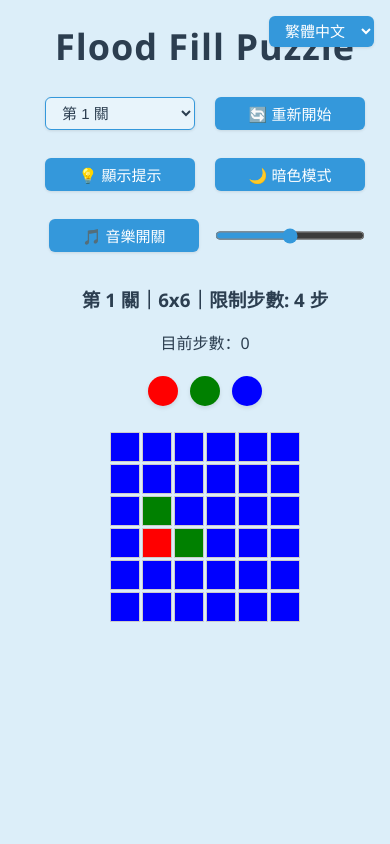
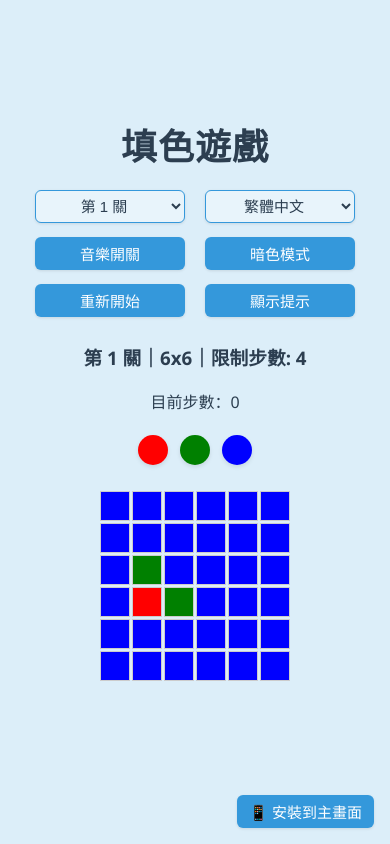
Before and after one commit to WingKawa/FloodFillGame, a plain HTML site: page index.html in a window 390 px wide. Drawn offline with Linux system fonts and the light colour scheme.

Commit message:
Improve the experience on mobile

```diff
--- a/index.html
+++ b/index.html
@@ -3,6 +3,7 @@
 
 <head>
 	<meta charset="UTF-8">
+	<meta name="viewport" content="width=device-width, initial-scale=1.0, user-scalable=no">
 	<title>Flood Fill Puzzle</title>
 	<style>
 		@media (max-width: 768px) {
@@ -28,6 +29,10 @@
 			padding: 0;
 			box-sizing: border-box;
 			overflow-x: hidden;
+
+			min-height: 100vh;
+			display: flex;
+			justify-content: center;
 		}
 
 		body.dark {
@@ -90,7 +95,9 @@
 			transform: translateY(-1px);
 		}
 
-		#levelSelect {
+		#levelSelect,
+		#langSelect {
+			text-align: center;
 			background-color: #e8f4fb;
 			color: #2c3e50;
 			border: 1px solid #3498db;
@@ -127,10 +134,8 @@
 			justify-content: center;
 			margin: 10px auto;
 			max-width: 90vw;
-			/* background-color: #d4e9f5; */
 			padding: 10px;
 			border-radius: 10px;
-			/* box-shadow: 0 0 10px rgba(0, 0, 0, 0.05); */
 		}
 
 		.cell {
@@ -201,13 +206,16 @@
 			flex-direction: column;
 			align-items: center;
 			justify-content: flex-start;
+			flex-grow: 0;
+			height: auto;
+			justify-content: flex-start;
 		}
 
 		.row {
 			display: flex;
 			justify-content: center;
 			gap: 8px;
-			margin: 8px 0;
+			margin: 1px 0;
 			flex-wrap: wrap;
 		}
 
@@ -235,36 +243,32 @@
 </head>
 
 <body>
-	<select id="langSelect" onchange="setLanguage(this.value)"
-		style="position: fixed; top: 10px; right: 10px; z-index: 1000;">
-		<option value="zh-TW">繁體中文</option>
-		<option value="zh-CN">简体中文</option>
-		<option value="en">English</option>
-		<option value="ja">日本語</option>
-	</select>
 	<div class="container">
-		<h1>Flood Fill Puzzle</h1>
+		<h1 id="gameTitle">Flood Fill Puzzle</h1>
 		<div class="row">
 			<select id="levelSelect" onchange="loadLevel(parseInt(this.value))"></select>
-			<button onclick="resetLevel()">🔄 重新開始</button>
+			<select id="langSelect" onchange="setLanguage(this.value)">
+				<option value="zh-TW">繁體中文</option>
+				<option value="zh-CN">简体中文</option>
+				<option value="en">English</option>
+				<option value="ja">日本語</option>
+			</select>
 		</div>
 		<div class="row">
-			<button onclick="toggleHint()">💡 顯示提示</button>
-			<button onclick="toggleDarkMode()">🌙 暗色模式</button>
+			<button onclick="toggleMusic()">音樂開關</button>
+			<button onclick="toggleDarkMode()">暗色模式</button>
 		</div>
 		<div class="row">
-			<button onclick="toggleMusic()">🎵 音樂開關</button>
-			<!-- <label for="volume">音量</label> -->
-			<input type="range" id="volume" min="0" max="1" step="0.01" value="0.5" onchange="bgm.volume = this.value">
+			<button onclick="resetLevel()">重新開始</button>
+			<button onclick="toggleHint()">顯示提示</button>
 		</div>
-		<button id="installBtn" style="display:none; position: fixed; bottom: 10px; right: 10px; z-index: 1000;">📱
-			安裝到主畫面</button>
 		<audio id="bgm" src="./peaceful-piano-background-music-218762.mp3" loop autoplay></audio>
 		<audio id="fillSound" src="ui-pop-sound-316482.mp3" preload="auto"></audio>
 		<div id="preview"></div>
 		<div id="palette"></div>
 		<div id="gameBoard"></div>
 		<div id="message"></div>
+		<button id="installBtn" style="display: inline-block; position: fixed; bottom: 10px; right: 10px; z-index: 1000;">📱安裝到主畫面</button>
 	</div>
 	<script>
 		let levels = [];
@@ -344,7 +348,7 @@
 
 			const t = translations[localStorage.getItem('lang') || 'zh-TW'];
 			document.getElementById("preview").innerHTML = `
-        <h3>${t.select.replace('請選擇想玩的關卡', '第')} ${level.id} 關｜${level.size}x${level.size}｜${t.limitMove}: ${level.solution.length + 2} 步${bestText}</h3>
+        <h3>${t.nowLevel} ${level.id} ${t.nowLevel2}｜${level.size}x${level.size}｜${t.limitMove}: ${level.solution.length + 2} ${bestText}</h3>
         <p id="hint" style="display: none"></p>
         <p id="moveCount">${t.move}：0</p>
       `;
@@ -598,19 +602,19 @@
 
 		const translations = {
 			'zh-TW': {
-				restart: '🔄 重新開始', hint: '💡 顯示提示', dark: '🌙 暗色模式', music: '🎵 音樂開關', select: '請選擇想玩的關卡', limitMove: '限制步數', move: '目前步數', best: '最佳步數：', win: '🎉 恭喜通關！', newRecord: '🌟 新紀錄！最佳步數：', failed: '❌ 超出步數限制，挑戰失敗！'
+				restart: '重新開始', hint: '顯示提示', dark: '暗色模式', music: '音樂開關', select: '請選擇想玩的關卡', nowLevel: '第', nowLevel2: '關', limitMove: '限制步數', move: '目前步數', best: '最佳步數：', win: '🎉 恭喜通關！', newRecord: '🌟 新紀錄！最佳步數：', failed: '❌ 超出步數限制，挑戰失敗！'
 			},
 			'zh-CN': {
 				install: '添加到主畫面',
-				restart: '🔄 重新开始', hint: '💡 显示提示', dark: '🌙 深色模式', music: '🎵 音乐开关', select: '请选择想玩的关卡', limitMove: '限制步数', move: '当前步数', best: '最佳步数：', win: '🎉 恭喜通关！', newRecord: '🌟 新纪录！最佳步数：', failed: '❌ 超出步数限制，挑战失败！'
+				restart: '重新开始', hint: '显示提示', dark: '深色模式', music: '音乐开关', select: '请选择想玩的关卡', nowLevel: '第', nowLevel2: '关', limitMove: '限制步数', move: '当前步数', best: '最佳步数：', win: '🎉 恭喜通关！', newRecord: '🌟 新纪录！最佳步数：', failed: '❌ 超出步数限制，挑战失败！'
 			},
 			'en': {
 				install: 'Install to Home Screen',
-				restart: '🔄 Restart', hint: '💡 Show Hint', dark: '🌙 Dark Mode', music: '🎵 Toggle Music', select: 'Select a level to play', limitMove: 'Moves limited', move: 'Moves used', best: 'Best: ', win: '🎉 You Win!', newRecord: '🌟 New Record! Best: ', failed: '❌ Out of moves! Try again!'
+				restart: 'Restart', hint: 'Show Hint', dark: 'Dark Mode', music: 'Toggle Music', select: 'Select a level to play', nowLevel: 'Level', nowLevel2: '', limitMove: 'Moves limited', move: 'Moves used', best: 'Best: ', win: '🎉 You Win!', newRecord: '🌟 New Record! Best: ', failed: '❌ Out of moves! Try again!'
 			},
 			'ja': {
 				install: 'ホーム画面に追加',
-				restart: '🔄 やり直し', hint: '💡 ヒント表示', dark: '🌙 ダークモード', music: '🎵 音楽切替', select: 'レベルを選択してください', limitMove: '制限の手数', move: '現在の手数', best: 'ベスト：', win: '🎉 クリア！', newRecord: '🌟 新記録！ベスト：', failed: '❌ 手数オーバー、失敗！'
+				restart: 'やり直し', hint: 'ヒント表示', dark: 'ダークモード', music: '音楽切替', select: 'レベルを選択してください', nowLevel: 'レベル', nowLevel2: '', limitMove: '制限の手数', move: '現在の手数', best: 'ベスト：', win: '🎉 クリア！', newRecord: '🌟 新記録！ベスト：', failed: '❌ 手数オーバー、失敗！'
 			}
 		};
 
@@ -620,12 +624,20 @@
 		}
 
 		function applyLanguage() {
+			const titleMap = {
+				'zh-TW': '填色遊戲',
+				'zh-CN': '填色游戏',
+				'en': 'Flood Fill Puzzle',
+				'ja': '塗りつぶしパズル'
+			};
 			const lang = localStorage.getItem('lang') || 'zh-TW';
 			const t = translations[lang];
 			document.querySelector('button[onclick="resetLevel()"]').textContent = t.restart;
 			document.querySelector('button[onclick="toggleHint()"]').textContent = t.hint;
 			document.querySelector('button[onclick="toggleDarkMode()"]').textContent = t.dark;
 			document.querySelector('button[onclick="toggleMusic()"]').textContent = t.music;
+			const titleEl = document.getElementById('gameTitle');
+			if (titleEl) titleEl.textContent = titleMap[lang];
 			const installBtn = document.getElementById('installBtn');
 			if (installBtn) installBtn.innerHTML = '📱 ' + (t.install || '安裝到主畫面');
 			const defaultOption = document.querySelector('#levelSelect option[disabled]');
@@ -633,7 +645,6 @@
 
 			renderLevelButtons();
 
-			// 如果目前有載入的關卡，重繪 preview
 			if (typeof currentLevelId !== 'undefined' && levels.length > 0) {
 				const level = levels.find(l => l.id === currentLevelId);
 				if (level) {
@@ -641,7 +652,7 @@
 					const bestRecord = localStorage.getItem(bestKey);
 					const bestText = bestRecord ? `｜${t.best}${bestRecord}` : "";
 					document.getElementById("preview").innerHTML = `
-        <h3>${t.select.replace('請選擇想玩的關卡', '第')} ${level.id} 關｜${level.size}x${level.size}｜${t.limitMove}: ${level.solution.length + 2} 步${bestText}</h3>
+        <h3>${t.nowLevel} ${level.id} ${t.nowLevel2}｜${level.size}x${level.size}｜${t.limitMove}: ${level.solution.length + 2} ${bestText}</h3>
         <p id="hint" style="display: ${hintVisible ? 'block' : 'none'}"></p>
         <p id="moveCount">${t.move}：${usedMoves}</p>
       `;
--- a/service-worker.js
+++ b/service-worker.js
@@ -1,4 +1,4 @@
-const CACHE_NAME = "flood-fill-cache-v1.20250607";
+const CACHE_NAME = "flood-fill-cache-v1.20250608";
 const urlsToCache = [
   "./",
   "./index.html",
```
